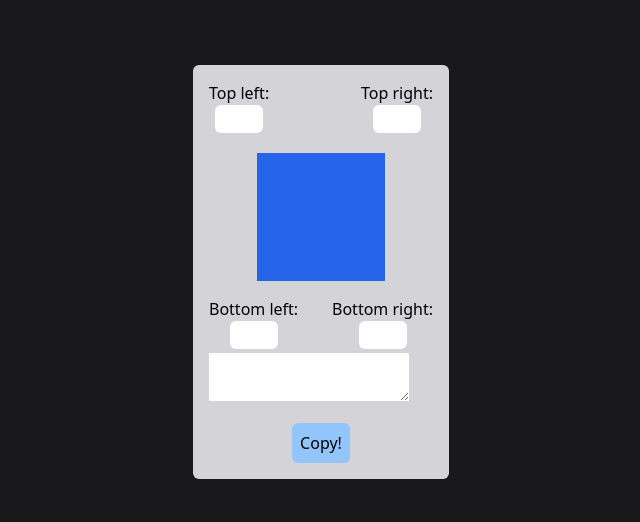
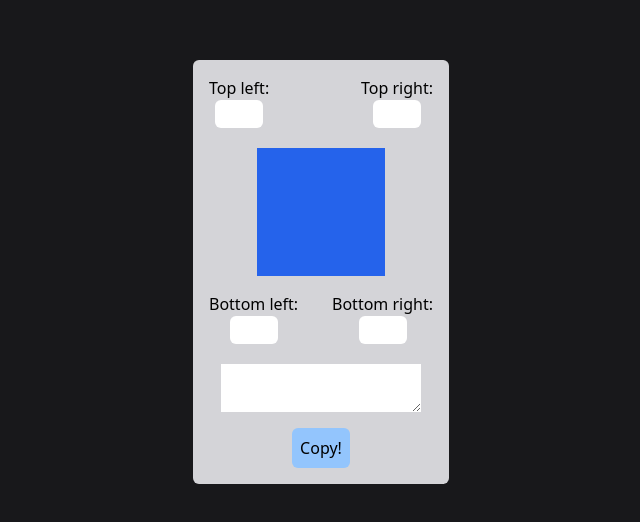
Before and after one commit to acamposlucas/app-ideas, a plain HTML site: page beginner/BorderRadiusPreviewer/index.html in a window 1280 px wide. Shown: the part 128-650 px from the top of the page, without its empty margins (319-959 px from the left). Drawn offline with nearby package versions, Linux system fonts and the light colour scheme.

Commit message:
centralizes textarea

```diff
--- a/beginner/BorderRadiusPreviewer/index.html
+++ b/beginner/BorderRadiusPreviewer/index.html
@@ -45,7 +45,7 @@
 							class="w-12 text-center text-sm py-1 rounded-md" />
 					</div>
 				</div>
-				<textarea id="css"> </textarea>
+				<textarea id="css" class="mx-auto my-4 block"> </textarea>
 				<button
 					type="button"
 					onclick="copyToClipboard()"
```
